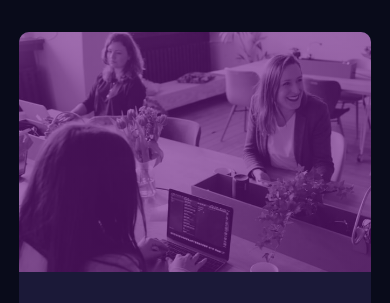
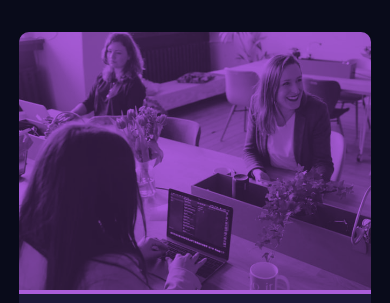
Before and after one commit to JanAbe/fm-stats-preview, a plain HTML site: page index.html in a window 390 px wide. Shown: the top 303 px of the page. Drawn offline with Linux system fonts and the light colour scheme; a web font is replaced by a local one.

Commit message:
Use mixblend mode and a bg color to create purple image

```diff
--- a/index.css
+++ b/index.css
@@ -81,13 +81,19 @@ main {
   font-size: .8rem;
 }
 
+.card-img-wrapper {
+  background-color: var(--soft-violet);
+  border-top-left-radius: 10px;
+  border-top-right-radius: 10px;
+  width: 100%;
+}
+
 .card-img {
   width: 100%;
-  min-height: 15rem;
-  border-top-left-radius: 10px;
-  border-top-right-radius: 10px;
-  background-image: linear-gradient(to right bottom, var(--violot-background), var(--violot-background)), url("images/image-header-mobile.jpg");
+  mix-blend-mode: multiply;
+  opacity: 75%;
   background-size: cover;
+  object-fit: cover;
 }
 
 .desktop-image {
--- a/index.html
+++ b/index.html
@@ -26,7 +26,9 @@
 <main>
     <div class="container">
         <div class="card">
-            <div class="card-img"></div>
+            <div class="card-img-wrapper">
+                <img class="card-img" src="images/image-header-mobile.jpg" alt="three people working and laughing on a table">
+            </div>
             <div class="content-wrapper">
                 <h1>Get <span class="accent">insights</span> that help your business grow.</h1>
 
```
